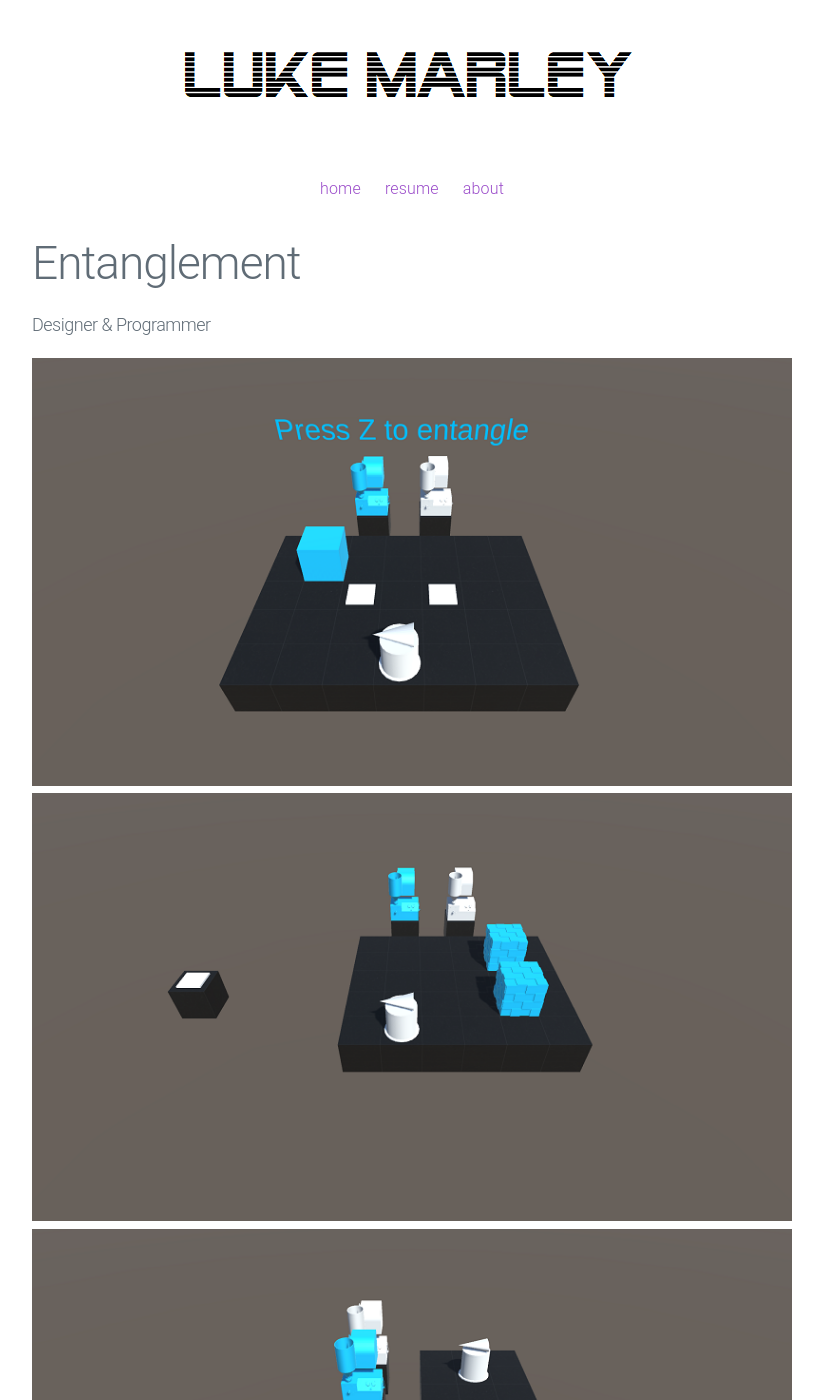
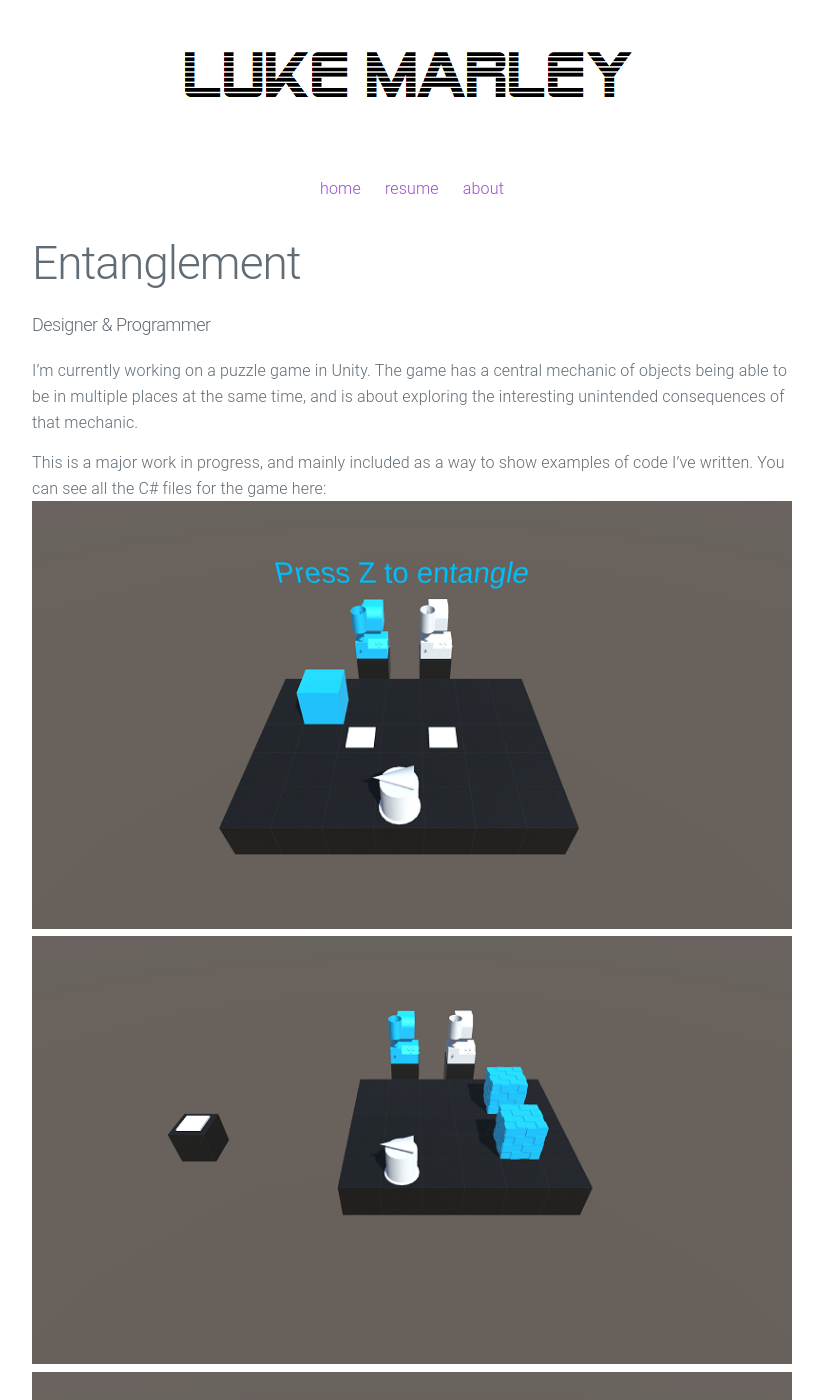
Before and after one commit to thelukemarley/thelukemarley.github.io, a Jekyll site: the page built from _posts/2022-10-07-newer-game.md, in a window 1280 px wide and 1400 px high. Shown: the whole window, without its empty margins (228-1051 px from the left). Built offline with Jekyll 4.4.1, drawn with Linux system fonts in a browser that asks for light colours; some of the changed text lies outside the part shown.

Commit message:
Update 2022-10-07-newer-game.md

```diff
--- a/_posts/2022-10-07-newer-game.md
+++ b/_posts/2022-10-07-newer-game.md
@@ -5,9 +5,11 @@ summary: "Designer & Programmer"
 date:   2022-10-07 15:39:40
 preview: /assets/postpreview.png
 ---
+I'm currently working on a puzzle game in Unity. The game has a central mechanic of objects being able to be in multiple places at the same time, and is about exploring the interesting unintended consequences of that mechanic.
 
+This is a major work in progress, and mainly included as a way to show examples of code I've written. You can see all the C# files for the game here:
 ![Picture 1](/assets/ent 1.png)
 ![Picture 2](/assets/ent 2.png)
 ![Picture 3](/assets/ent 3.png)
 
-Put down info here, either in bullets or paragraphs.
+The proof of concept for this game won a National Silver Medal in Game Design at the Scholastic Art and Writing Awards.
```
